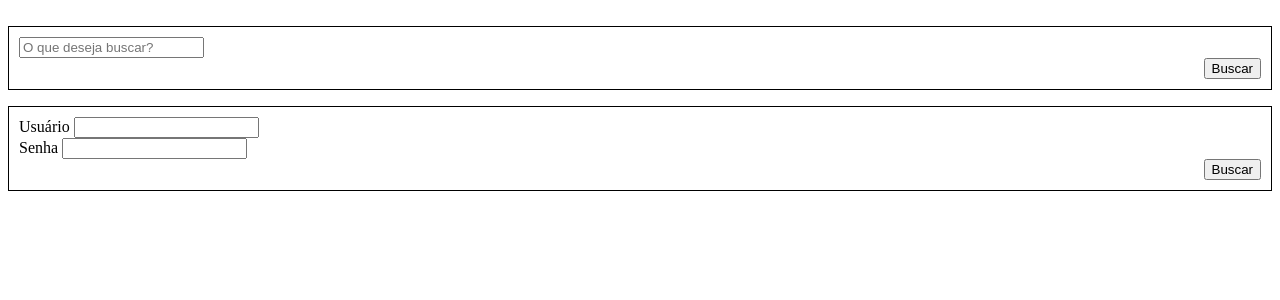
After one commit to ramonte/readthat, a Django app: template readthat/core/templates/search.html in a window 1280 px wide. The commit adds this page. Shown: the top 300 px of the page. Run offline with Django 3.2, Linux system fonts and the light colour scheme; the template is opened without the code that fills it, so the values that code supplies are empty.

```diff
--- a/readthat/core/templates/details.html
+++ b/readthat/core/templates/details.html
@@ -1,6 +1,6 @@
 {% include "menu.html" %}
 
-<div class="lime lighten-4">
+<div class="lime lighten-5">
 
 {% if forum %}
     <p>
--- /dev/null
+++ b/readthat/core/templates/search.html
@@ -0,0 +1,21 @@
+<br />
+<form style="border: 1px solid black; padding: 10px 10px 10px 10px">
+  <input type="text" placeholder="O que deseja buscar?" id="search" />
+  <div style="text-align: right">
+    <input type="button" value="Buscar"/>
+  </div>
+</form>
+
+<form style="border: 1px solid black; padding: 10px 10px 10px 10px">
+  <div class="col s6">
+    <label for="user">Usuário</label>
+    <input type="text" class="validate" id="user" />
+  </div>
+  <div class="col s6">
+    <label for="user">Senha</label>
+    <input type="password" id="password" />
+  </div>
+  <div style="text-align: right">
+    <input type="button" value="Buscar"/>
+  </div>
+</form>
```
Also changed, not shown: readthat/core/templates/new.html (+11 -6 lines).
